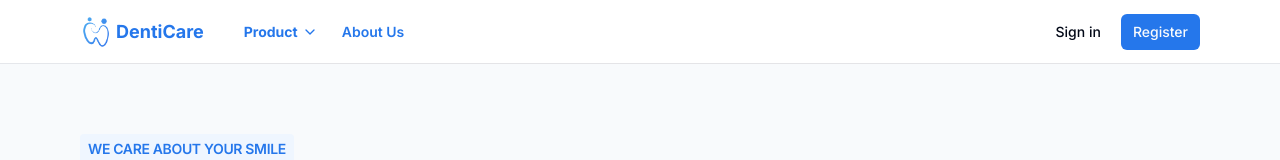
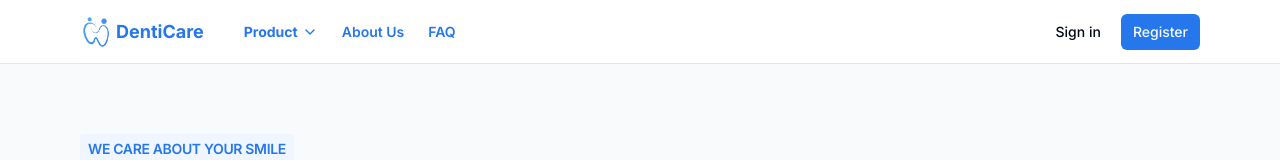
Before and after one commit to SWD392-SU24/FE, a Next.js app: page / in a window 1280 px wide. Shown: the top 160 px of the page. Built offline with nearby package versions, Linux system fonts and the light colour scheme.

Commit message:
fix: update ui header

```diff
--- a/containers/landing-page/header.tsx
+++ b/containers/landing-page/header.tsx
@@ -46,10 +46,16 @@ export default function Header() {
                 </div>
               </div>
               <Link
+                href="/aboutus"
+                className="text-sm font-semibold text-primary hover:text-primary/75"
+              >
+                About Us
+              </Link>
+              <Link
                 href="/faqs"
                 className="text-sm font-semibold text-primary hover:text-primary/75"
               >
-                About Us
+                FAQ
               </Link>
             </div>
           </div>
```
